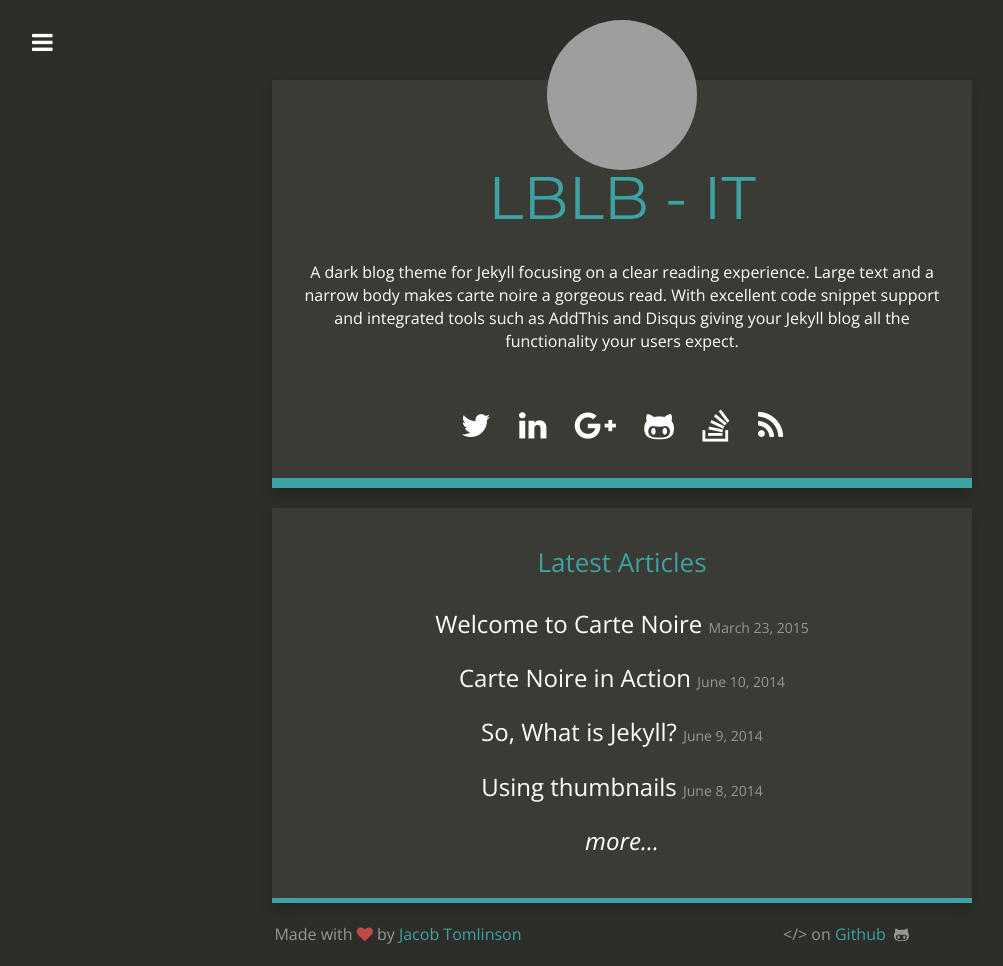
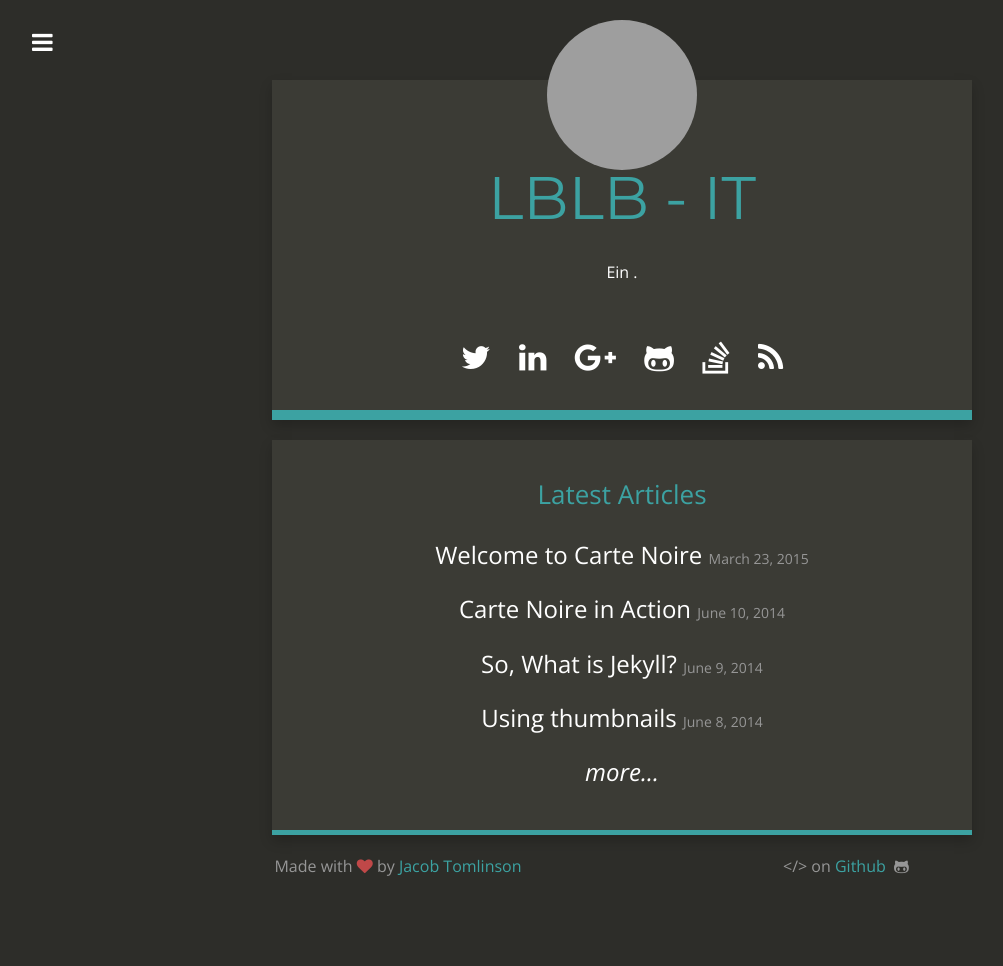
Before and after one commit to eski1337/lblb-it-ffd00, a Jekyll site: the page built from index.html, in a window 1280 px wide. Shown: the whole page, without its empty margins (18-1021 px from the left). Built offline with Jekyll 4.4.1, drawn with Linux system fonts in a browser that asks for light colours; nearby versions of some CDN libraries; after the commit the page ends 900 px from its top, so only the background shows below that; grey boxes are pictures that could not be loaded.

Commit message:
_config.yml: changed

```diff
--- a/_config.yml
+++ b/_config.yml
@@ -4,10 +4,7 @@
 baseurl: ''
 url: ''
 title_description: >-
-  A dark blog theme for Jekyll focusing on a clear reading experience. Large
-  text and a narrow body makes carte noire a gorgeous read. With excellent code
-  snippet support and integrated tools such as AddThis and Disqus giving your
-  Jekyll blog all the functionality your users expect.
+  Ein .
 title_image: 'https://www.gravatar.com/avatar/00000000000000000000000000000000?s=500&d=mm'
 google_analytics: UA-20365477-4
 disqus_account: cartenoire
```
